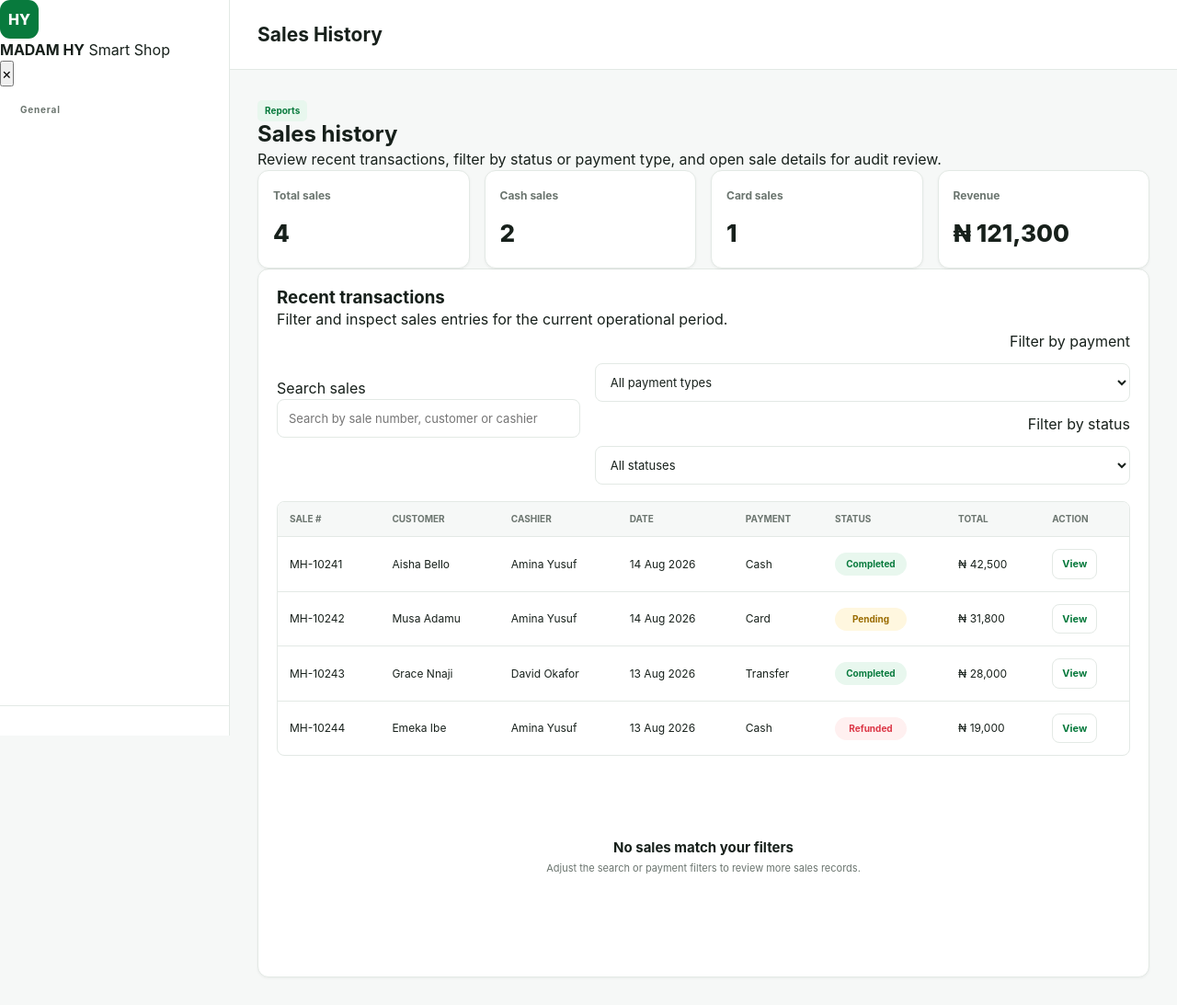
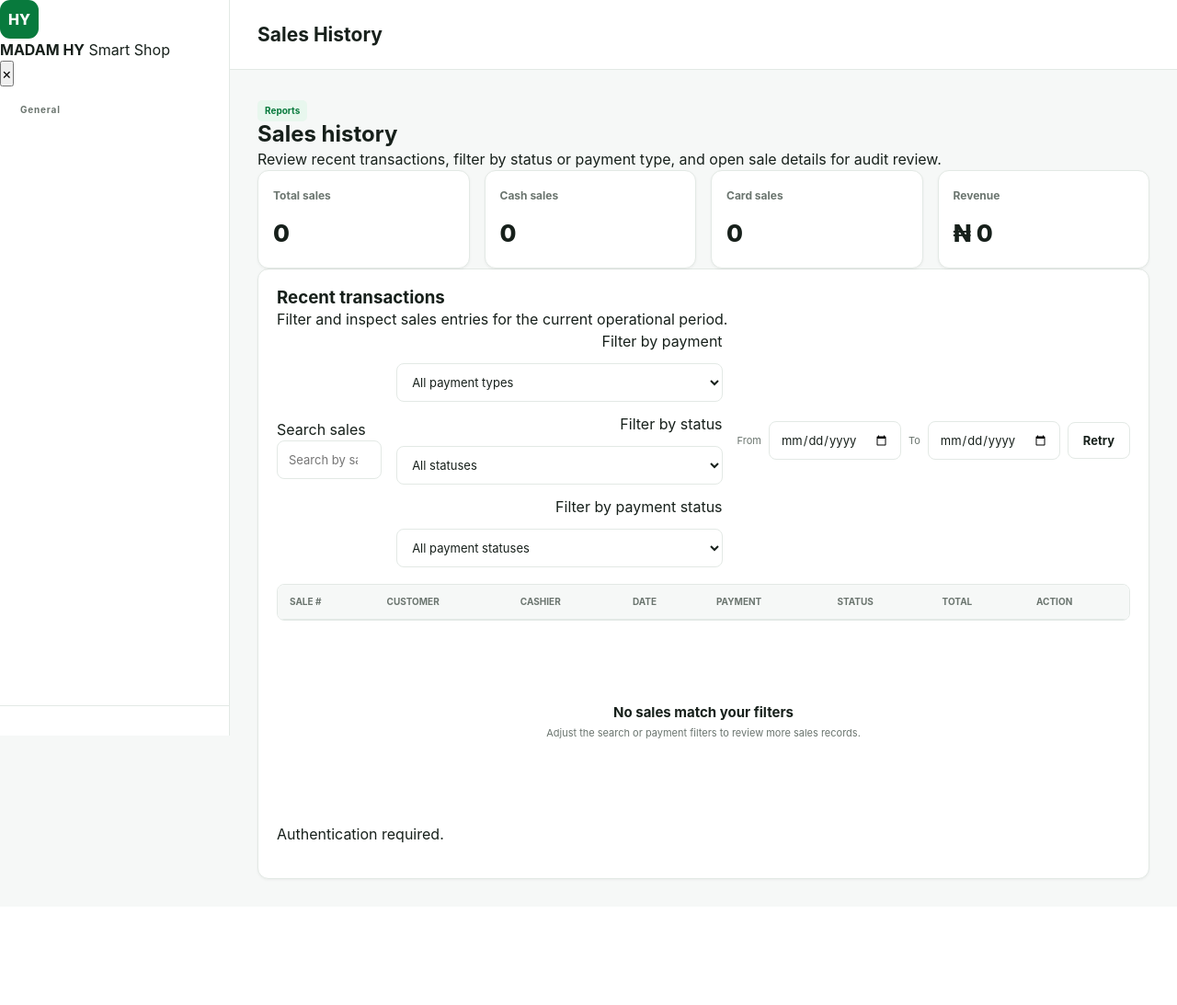
Before and after one commit to codeotekene-debug/Madam-HY, a Django app: template templates/sales/sales_history.html in a window 1280 px wide. Shown: the whole page at 92% size. After the commit the page ends 958 px from the top, so only its background shows below. Run offline with Django 5.2, Linux system fonts and the light colour scheme; the template is opened without the code that fills it, so the values that code supplies are empty.

Commit message:
Add Sales history and receipt APIs

```diff
--- a/apps/sales/urls.py
+++ b/apps/sales/urls.py
@@ -5,4 +5,5 @@
 urlpatterns = [
 	path('', views.sale_create, name='create'),
 	path('<int:sale_id>/complete/', views.sale_complete, name='complete'),
+	path('<int:sale_id>/', views.sale_detail, name='detail'),
 ]
--- a/apps/sales/views.py
+++ b/apps/sales/views.py
@@ -5,7 +5,10 @@
 from django.contrib.auth import get_user_model
 from django.core.exceptions import ValidationError
 from django.db import transaction
+from django.db.models import Q
 from django.http import JsonResponse
+from django.utils import timezone
+from datetime import datetime, time
 
 from apps.products.models import Product
 from .models import Sale, SaleItem
@@ -80,6 +83,8 @@
 	return {
 		'id': item.id,
 		'product_id': item.product_id,
+		'product_name_snapshot': item.product_name_snapshot,
+		'sku_snapshot': item.sku_snapshot,
 		'product_name': item.product_name_snapshot,
 		'sku': item.sku_snapshot,
 		'quantity': item.quantity,
@@ -108,7 +113,7 @@
 		'updated_at': sale.updated_at.isoformat(),
 	}
 	if include_items:
-		data['items'] = [_serialize_sale_item(item) for item in sale.items.select_related('product').all()]
+		data['items'] = [_serialize_sale_item(item) for item in sale.items.all()]
 	return data
 
 
@@ -117,7 +122,132 @@
 	return _json_response(message='Validation failed.', success=False, status=400, errors=errors)
 
 
+def _parse_date(value, field_name):
+
+	if not value:
+		return None, None
+	try:
+		return datetime.strptime(value.strip(), '%Y-%m-%d').date(), None
+	except (AttributeError, TypeError, ValueError):
+		return None, {field_name: f"Invalid date format for '{field_name}'. Expected YYYY-MM-DD."}
+
+
+def _serialize_sale_list_item(sale):
+	return {
+		'id': sale.id,
+		'sale_id': sale.id,
+		'sale_number': sale.sale_number,
+		'customer': _serialize_customer(sale.customer),
+		'cashier': _serialize_customer(sale.cashier),
+		'status': sale.status,
+		'payment_method': sale.payment_method,
+		'payment_status': sale.payment_status,
+		'subtotal': str(sale.subtotal),
+		'discount': str(sale.discount),
+		'total': str(sale.total),
+		'amount_received': str(sale.amount_received) if sale.amount_received is not None else None,
+		'change_amount': str(sale.change_amount) if sale.change_amount is not None else None,
+		'created_at': sale.created_at.isoformat(),
+		'updated_at': sale.updated_at.isoformat(),
+	}
+
+
+def sale_list(request):
+	if request.method != 'GET':
+		return _json_response(message='Only GET is allowed.', success=False, status=405)
+	if not request.user or not getattr(request.user, 'is_authenticated', False):
+		return _json_response(message='Authentication required.', success=False, status=401)
+	if not _can_process_sales(request.user):
+		return _json_response(message='You do not have permission to view sales.', success=False, status=403)
+
+	sales = Sale.objects.select_related('customer', 'cashier')
+	search = (request.GET.get('search') or '').strip()
+	if search:
+		sales = sales.filter(
+			Q(sale_number__icontains=search)
+			| Q(customer__first_name__icontains=search)
+			| Q(customer__last_name__icontains=search)
+			| Q(customer__username__icontains=search)
+			| Q(customer__email__icontains=search)
+			| Q(cashier__first_name__icontains=search)
+			| Q(cashier__last_name__icontains=search)
+			| Q(cashier__username__icontains=search)
+		)
+
+	for field in ('status', 'payment_method', 'payment_status'):
+		value = (request.GET.get(field) or '').strip().upper()
+		if value:
+			sales = sales.filter(**{field: value})
+
+	cashier_id = (request.GET.get('cashier_id') or '').strip()
+	if cashier_id:
+		try:
+			sales = sales.filter(cashier_id=int(cashier_id))
+		except ValueError:
+			return _json_response(message='Validation failed.', success=False, status=400, errors={'cashier_id': 'Cashier ID must be numeric.'})
+
+	date_from, date_from_error = _parse_date(request.GET.get('date_from'), 'date_from')
+	date_to, date_to_error = _parse_date(request.GET.get('date_to'), 'date_to')
+	if date_from_error or date_to_error:
+		errors = {}
+		errors.update(date_from_error or {})
+		errors.update(date_to_error or {})
+		return _json_response(message='Validation failed.', success=False, status=400, errors=errors)
+	if date_from and date_to and date_from > date_to:
+		return _json_response(message='Validation failed.', success=False, status=400, errors={'date_from': 'date_from cannot be later than date_to.'})
+	local_tz = timezone.get_current_timezone()
+	if date_from:
+		sales = sales.filter(created_at__gte=timezone.make_aware(datetime.combine(date_from, time.min), local_tz))
+	if date_to:
+		sales = sales.filter(created_at__lte=timezone.make_aware(datetime.combine(date_to, time.max), local_tz))
+
+	ordering = (request.GET.get('ordering') or '-created_at').strip()
+	allowed_ordering = {
+		'sale_number': 'sale_number', '-sale_number': '-sale_number',
+		'created_at': 'created_at', '-created_at': '-created_at',
+		'total': 'total', '-total': '-total',
+		'status': 'status', '-status': '-status',
+	}
+	sales = sales.order_by(allowed_ordering.get(ordering, '-created_at'), '-id')
+	try:
+		page = max(1, int(request.GET.get('page', 1)))
+		page_size = min(100, max(1, int(request.GET.get('page_size', 10))))
+	except (TypeError, ValueError):
+		page, page_size = 1, 10
+	total_count = sales.count()
+	start = (page - 1) * page_size
+	items = list(sales[start:start + page_size])
+	return _json_response(
+		data={
+			'sales': [_serialize_sale_list_item(sale) for sale in items],
+			'pagination': {
+				'total_count': total_count,
+				'page': page,
+				'page_size': page_size,
+				'total_pages': (total_count + page_size - 1) // page_size,
+			},
+		},
+		message='Sales retrieved successfully.',
+	)
+
+
+def sale_detail(request, sale_id):
+	if request.method != 'GET':
+		return _json_response(message='Only GET is allowed.', success=False, status=405)
+	if not request.user or not getattr(request.user, 'is_authenticated', False):
+		return _json_response(message='Authentication required.', success=False, status=401)
+	if not _can_process_sales(request.user):
+		return _json_response(message='You do not have permission to view sales.', success=False, status=403)
+	try:
+		sale = Sale.objects.select_related('customer', 'cashier').prefetch_related('items').get(pk=sale_id)
+	except Sale.DoesNotExist:
+		return _json_response(message='Sale not found.', success=False, status=404)
+	return _json_response(data=_serialize_sale(sale), message='Sale retrieved successfully.')
+
+
 def sale_create(request):
+	if request.method == 'GET':
+		return sale_list(request)
 	if request.method != 'POST':
 		return _json_response(message='Only POST is allowed.', success=False, status=405)
 	if not request.user or not getattr(request.user, 'is_authenticated', False):
--- a/static/css/pages/sales/history.css
+++ b/static/css/pages/sales/history.css
@@ -40,6 +40,40 @@
     justify-content: space-between;
     gap: 16px;
     margin-bottom: 18px;
+}
+
+.history-date-filters {
+    display: flex;
+    align-items: center;
+    gap: 8px;
+    margin-bottom: 18px;
+    color: var(--muted);
+    font-size: 11px;
+}
+
+.history-date-filters .form-control {
+    width: auto;
+}
+
+.pagination-bar {
+    display: flex;
+    align-items: center;
+    justify-content: flex-end;
+    gap: 10px;
+    margin-top: 16px;
+    color: var(--muted);
+    font-size: 12px;
+}
+
+@media (max-width: 560px) {
+    .history-date-filters {
+        align-items: stretch;
+        flex-direction: column;
+    }
+
+    .history-date-filters .form-control {
+        width: 100%;
+    }
 }
 
 .toolbar-search {
--- a/static/js/pages/sales/history.js
+++ b/static/js/pages/sales/history.js
@@ -1,133 +1,113 @@
-const salesHistoryData = [
-    {
-        saleNumber: 'MH-10241',
-        customer: 'Aisha Bello',
-        cashier: 'Amina Yusuf',
-        date: '2026-08-14',
-        payment: 'Cash',
-        status: 'Completed',
-        total: 42500,
-        items: [
-            { name: 'Radiant Glow Serum', qty: 2, price: 9500 },
-            { name: 'Green Ankara Fabric Premium', qty: 1, price: 12500 },
-            { name: 'Leather Office Tote', qty: 1, price: 18500 }
-        ]
-    },
-    {
-        saleNumber: 'MH-10242',
-        customer: 'Musa Adamu',
-        cashier: 'Amina Yusuf',
-        date: '2026-08-14',
-        payment: 'Card',
-        status: 'Pending',
-        total: 31800,
-        items: [
-            { name: 'Wireless Speaker Mini', qty: 1, price: 22000 },
-            { name: 'Kitchen Storage Basket', qty: 1, price: 6200 },
-            { name: 'Leather Office Tote', qty: 1, price: 18500 }
-        ]
-    },
-    {
-        saleNumber: 'MH-10243',
-        customer: 'Grace Nnaji',
-        cashier: 'David Okafor',
-        date: '2026-08-13',
-        payment: 'Transfer',
-        status: 'Completed',
-        total: 28000,
-        items: [
-            { name: 'Velvet Evening Gown', qty: 1, price: 28000 }
-        ]
-    },
-    {
-        saleNumber: 'MH-10244',
-        customer: 'Emeka Ibe',
-        cashier: 'Amina Yusuf',
-        date: '2026-08-13',
-        payment: 'Cash',
-        status: 'Refunded',
-        total: 19000,
-        items: [
-            { name: 'Kitchen Storage Basket', qty: 1, price: 6200 },
-            { name: 'Radiant Glow Serum', qty: 1, price: 9500 },
-            { name: 'Green Ankara Fabric Premium', qty: 1, price: 12500 }
-        ]
-    }
-];
+const salesHistoryState = { page: 1, pageSize: 10 };
 
 document.addEventListener('DOMContentLoaded', () => {
-    renderSalesSummary();
-    renderSalesTable();
     bindHistoryFilters();
+    loadSalesHistory();
 });
 
 function bindHistoryFilters() {
-    const searchInput = document.getElementById('historySearch');
-    const paymentFilter = document.getElementById('historyPaymentFilter');
-    const statusFilter = document.getElementById('historyStatusFilter');
-
-    searchInput?.addEventListener('input', renderSalesTable);
-    paymentFilter?.addEventListener('change', renderSalesTable);
-    statusFilter?.addEventListener('change', renderSalesTable);
+    document.getElementById('historySearch')?.addEventListener('input', debounce(() => {
+        salesHistoryState.page = 1;
+        loadSalesHistory();
+    }, 250));
+    ['historyPaymentFilter', 'historyStatusFilter', 'historyPaymentStatusFilter', 'historyDateFrom', 'historyDateTo'].forEach(id => {
+        document.getElementById(id)?.addEventListener('change', () => {
+            salesHistoryState.page = 1;
+            loadSalesHistory();
+        });
+    });
+    document.getElementById('historyRetryBtn')?.addEventListener('click', loadSalesHistory);
 }
 
-function renderSalesSummary() {
-    const totalSalesCount = document.getElementById('totalSalesCount');
-    const cashSalesCount = document.getElementById('cashSalesCount');
-    const cardSalesCount = document.getElementById('cardSalesCount');
-    const revenueTotal = document.getElementById('revenueTotal');
+async function loadSalesHistory() {
+    const tableBody = document.getElementById('historyTableBody');
+    if (!tableBody) return;
+    showHistoryError('');
+    showHistoryEmpty(false);
+    tableBody.innerHTML = loadingRow('Loading sales history...');
 
-    if (totalSalesCount) totalSalesCount.textContent = String(salesHistoryData.length);
-    if (cashSalesCount) cashSalesCount.textContent = String(salesHistoryData.filter(item => item.payment === 'Cash').length);
-    if (cardSalesCount) cardSalesCount.textContent = String(salesHistoryData.filter(item => item.payment === 'Card').length);
-    if (revenueTotal) revenueTotal.textContent = `₦ ${formatCurrency(salesHistoryData.reduce((sum, item) => sum + item.total, 0))}`;
+    const query = new URLSearchParams({ page: String(salesHistoryState.page), page_size: String(salesHistoryState.pageSize) });
+    const search = document.getElementById('historySearch')?.value.trim();
+    const payment = document.getElementById('historyPaymentFilter')?.value;
+    const status = document.getElementById('historyStatusFilter')?.value;
+    const paymentStatus = document.getElementById('historyPaymentStatusFilter')?.value;
+    const dateFrom = document.getElementById('historyDateFrom')?.value;
+    const dateTo = document.getElementById('historyDateTo')?.value;
+    if (search) query.set('search', search);
+    if (payment && payment !== 'all') query.set('payment_method', payment);
+    if (status && status !== 'all') query.set('status', status);
+    if (paymentStatus && paymentStatus !== 'all') query.set('payment_status', paymentStatus);
+    if (dateFrom) query.set('date_from', dateFrom);
+    if (dateTo) query.set('date_to', dateTo);
+
+    const response = await apiRequest(`/sales/?${query.toString()}`);
+    if (!response.success) {
+        tableBody.innerHTML = '';
+        renderPagination(null);
+        showHistoryError(formatApiError(response));
+        return;
+    }
+    const sales = response.data?.sales || [];
+    renderSalesSummary(sales, response.data?.pagination);
+    renderSalesTable(sales);
+    renderPagination(response.data?.pagination);
 }
 
-function renderSalesTable() {
+function renderSalesSummary(sales, pagination) {
+    setText('totalSalesCount', pagination?.total_count ?? sales.length);
+    setText('cashSalesCount', sales.filter(sale => sale.payment_method === 'CASH').length);
+    setText('cardSalesCount', sales.filter(sale => sale.payment_method === 'CARD').length);
+    setText('revenueTotal', `NGN ${formatCurrency(sales.reduce((sum, sale) => sum + Number(sale.total || 0), 0))}`);
+}
+
+function renderSalesTable(sales) {
     const tableBody = document.getElementById('historyTableBody');
-    const emptyState = document.getElementById('historyEmptyState');
-    const searchInput = document.getElementById('historySearch');
-    const paymentFilter = document.getElementById('historyPaymentFilter');
-    const statusFilter = document.getElementById('historyStatusFilter');
-
     if (!tableBody) return;
-
-    const query = searchInput?.value.trim().toLowerCase() || '';
-    const paymentValue = paymentFilter?.value || 'all';
-    const statusValue = statusFilter?.value || 'all';
-
-    const filtered = salesHistoryData.filter(item => {
-        const matchesPayment = paymentValue === 'all' || item.payment === paymentValue;
-        const matchesStatus = statusValue === 'all' || item.status === statusValue;
-        const matchQuery = !query || [item.saleNumber, item.customer, item.cashier].some(value => value.toLowerCase().includes(query));
-        return matchesPayment && matchesStatus && matchQuery;
-    });
-
-    if (!filtered.length) {
+    if (!sales.length) {
         tableBody.innerHTML = '';
-        emptyState?.classList.remove('empty-state-hidden');
+        showHistoryEmpty(true);
         return;
     }
-
-    emptyState?.classList.add('empty-state-hidden');
-    tableBody.innerHTML = filtered.map(item => `
+    showHistoryEmpty(false);
+    tableBody.innerHTML = sales.map(sale => `
         <tr>
-            <td>${item.saleNumber}</td>
-            <td>${item.customer}</td>
-            <td>${item.cashier}</td>
-            <td>${formatDate(item.date)}</td>
-            <td>${item.payment}</td>
-            <td><span class="status-pill ${item.status.toLowerCase()}">${item.status}</span></td>
-            <td>₦ ${formatCurrency(item.total)}</td>
-            <td><a href="#" class="action-link">View</a></td>
+            <td data-label="Sale #">${escapeHtml(sale.sale_number)}</td>
+            <td data-label="Customer">${escapeHtml(sale.customer?.full_name || 'Walk-in customer')}</td>
+            <td data-label="Cashier">${escapeHtml(sale.cashier?.full_name || sale.cashier?.username || '-')}</td>
+            <td data-label="Date">${formatDate(sale.created_at)}</td>
+            <td data-label="Payment">${escapeHtml(formatPaymentMethod(sale.payment_method))}</td>
+            <td data-label="Status"><span class="status-pill ${String(sale.status).toLowerCase()}">${escapeHtml(formatStatus(sale.status))}</span></td>
+            <td data-label="Total">NGN ${formatCurrency(sale.total)}</td>
+            <td data-label="Action"><a href="/preview/sales/detail/?sale_id=${sale.id}" class="action-link">View</a></td>
         </tr>
     `).join('');
 }
 
-function formatDate(value) {
-    return new Date(value).toLocaleDateString('en-GB', { day: '2-digit', month: 'short', year: 'numeric' });
+function renderPagination(pagination) {
+    const container = document.getElementById('historyPagination');
+    if (!container || !pagination || pagination.total_pages <= 1) {
+        if (container) container.innerHTML = '';
+        return;
+    }
+    container.innerHTML = `
+        <button type="button" class="btn btn-secondary" data-page="${Math.max(1, pagination.page - 1)}" ${pagination.page <= 1 ? 'disabled' : ''}>Previous</button>
+        <span>Page ${pagination.page} of ${pagination.total_pages}</span>
+        <button type="button" class="btn btn-secondary" data-page="${Math.min(pagination.total_pages, pagination.page + 1)}" ${pagination.page >= pagination.total_pages ? 'disabled' : ''}>Next</button>
+    `;
+    container.querySelectorAll('[data-page]').forEach(button => button.addEventListener('click', () => {
+        salesHistoryState.page = Number(button.dataset.page);
+        loadSalesHistory();
+    }));
 }
 
-function formatCurrency(value) {
-    return Number(value).toLocaleString('en-NG');
-}
+function showHistoryEmpty(show) { document.getElementById('historyEmptyState')?.classList.toggle('empty-state-hidden', !show); }
+function showHistoryError(message) { const element = document.getElementById('historyErrorState'); if (element) { element.textContent = message; element.className = `sale-message${message ? ' error' : ''}`; } }
+function loadingRow(message) { return `<tr><td colspan="8">${escapeHtml(message)}</td></tr>`; }
+function setText(id, value) { const element = document.getElementById(id); if (element) element.textContent = value; }
+function formatPaymentMethod(value) { return String(value || '-').replaceAll('_', ' ').toLowerCase().replace(/\b\w/g, char => char.toUpperCase()); }
+function formatStatus(value) { return String(value || '-').replaceAll('_', ' ').toLowerCase().replace(/\b\w/g, char => char.toUpperCase()); }
+function formatDate(value) { if (!value) return '-'; const date = new Date(value); return Number.isNaN(date.getTime()) ? '-' : date.toLocaleDateString('en-NG', { day: '2-digit', month: 'short', year: 'numeric' }); }
+function formatCurrency(value) { return Number(value || 0).toLocaleString('en-NG', { minimumFractionDigits: 2, maximumFractionDigits: 2 }); }
+function formatApiError(response) { return response.errors ? Object.values(response.errors).flat().join(' ') : (response.message || 'Sales history could not load.'); }
+function escapeHtml(value) { return String(value ?? '').replace(/[&<>"']/g, char => ({ '&': '&amp;', '<': '&lt;', '>': '&gt;', '"': '&quot;', "'": '&#039;' }[char])); }
+function debounce(callback, delay) { let timer; return (...args) => { window.clearTimeout(timer); timer = window.setTimeout(() => callback(...args), delay); }; }
--- a/templates/sales/receipt.html
+++ b/templates/sales/receipt.html
@@ -21,6 +21,9 @@
             <span class="badge badge-primary">Receipt</span>
             <h2>Sales receipt</h2>
             <p>Customer-facing invoice generated from the completed checkout.</p>
+        </div>
+        <div class="page-actions">
+            <button type="button" class="btn btn-secondary" id="receiptRetryBtn">Retry</button>
         </div>
     </section>
 
--- a/templates/sales/sales_history.html
+++ b/templates/sales/sales_history.html
@@ -61,18 +61,35 @@
                 <label class="visually-hidden" for="historyPaymentFilter">Filter by payment</label>
                 <select id="historyPaymentFilter" class="form-select">
                     <option value="all">All payment types</option>
-                    <option value="Cash">Cash</option>
-                    <option value="Transfer">Transfer</option>
-                    <option value="Card">Card</option>
+                    <option value="CASH">Cash</option>
+                    <option value="TRANSFER">Transfer</option>
+                    <option value="CARD">Card</option>
+                    <option value="CREDIT">Credit</option>
                 </select>
 
                 <label class="visually-hidden" for="historyStatusFilter">Filter by status</label>
                 <select id="historyStatusFilter" class="form-select">
                     <option value="all">All statuses</option>
-                    <option value="Completed">Completed</option>
-                    <option value="Pending">Pending</option>
-                    <option value="Refunded">Refunded</option>
+                    <option value="COMPLETED">Completed</option>
+                    <option value="DRAFT">Draft</option>
+                    <option value="CANCELLED">Cancelled</option>
                 </select>
+
+                <label class="visually-hidden" for="historyPaymentStatusFilter">Filter by payment status</label>
+                <select id="historyPaymentStatusFilter" class="form-select">
+                    <option value="all">All payment statuses</option>
+                    <option value="PENDING">Payment pending</option>
+                    <option value="COMPLETED">Payment completed</option>
+                    <option value="FAILED">Payment failed</option>
+                </select>
+            </div>
+
+            <div class="history-date-filters">
+                <label for="historyDateFrom">From</label>
+                <input id="historyDateFrom" class="form-control" type="date" />
+                <label for="historyDateTo">To</label>
+                <input id="historyDateTo" class="form-control" type="date" />
+                <button type="button" class="btn btn-secondary" id="historyRetryBtn">Retry</button>
             </div>
         </div>
 
@@ -98,6 +115,8 @@
             <h3>No sales match your filters</h3>
             <p>Adjust the search or payment filters to review more sales records.</p>
         </div>
+        <div id="historyErrorState" class="sale-message" aria-live="polite"></div>
+        <div class="pagination-bar" id="historyPagination" aria-label="Sales pagination"></div>
     </section>
 </div>
 {% endblock %}
```
Also changed, not shown: apps/sales/tests.py (+117 -0 lines), static/js/pages/sales/detail.js (+42 -56 lines), static/js/pages/sales/receipt.js (+36 -16 lines), templates/sales/sale_detail.html (+16 -0 lines).
